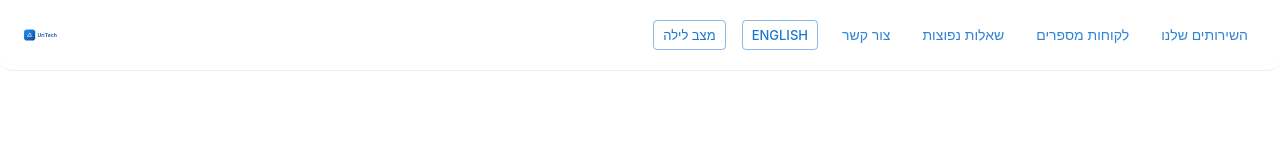
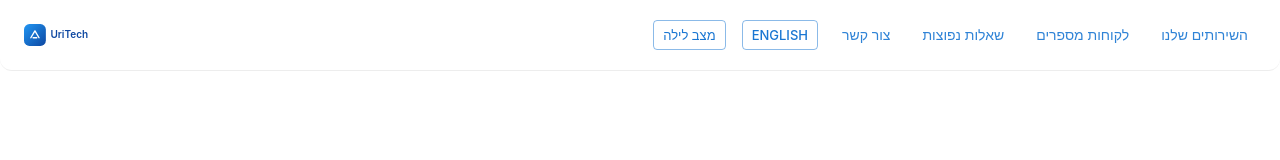
Before and after one commit to urikhaimov/landing-template, a Next.js app: page / in a window 1280 px wide. Shown: the top 160 px of the page. Built offline with nearby package versions, Linux system fonts and the light colour scheme; some icons are missing.

Commit message:
fix navbar

```diff
--- a/src/components/Navbar.tsx
+++ b/src/components/Navbar.tsx
@@ -131,8 +131,8 @@ export default function Navbar() {
             <Image
               src={mode === "dark" ? "/logo-dark.svg" : "/logo.svg"}
               alt="Website Logo"
-              width={42}
-              height={42}
+              width={82}
+              height={82}
               priority
               style={{ cursor: "pointer" }}
               onClick={() => scrollTo("#hero")}
```
